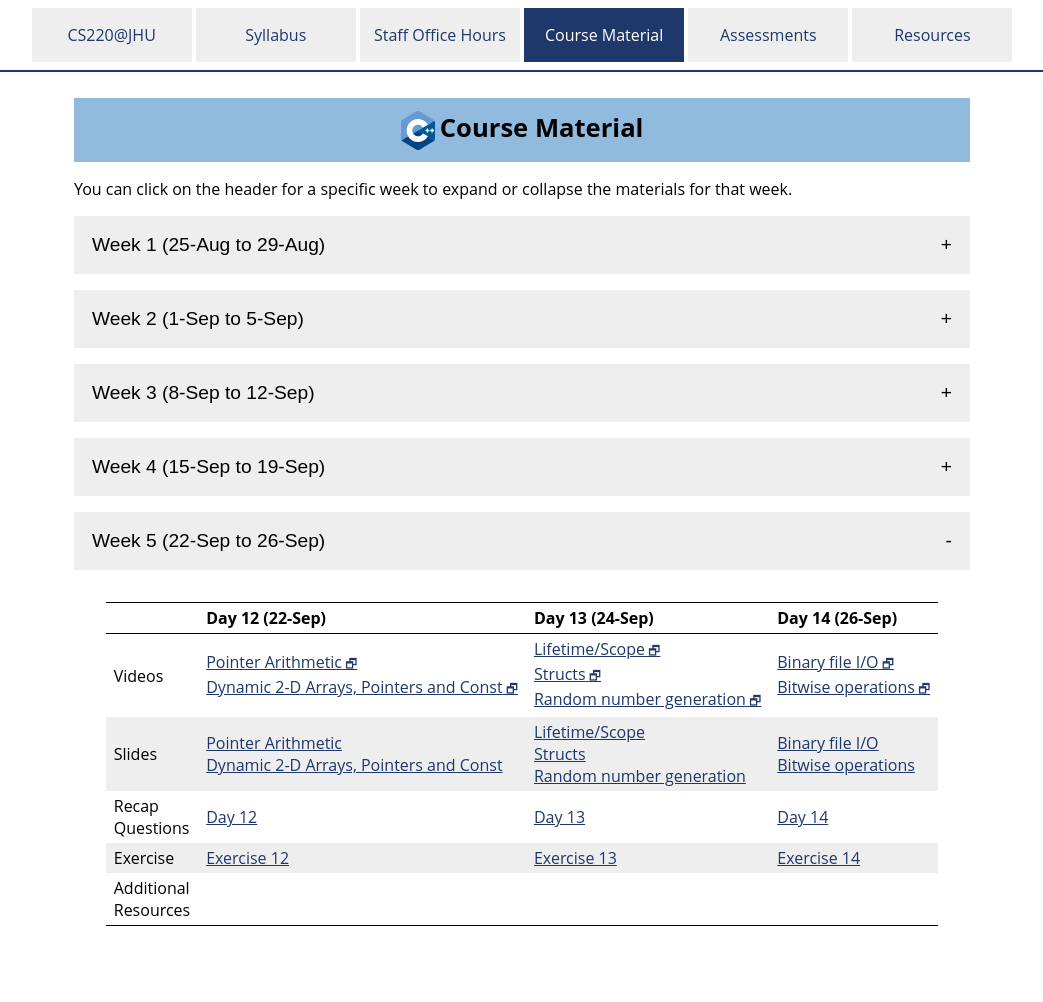
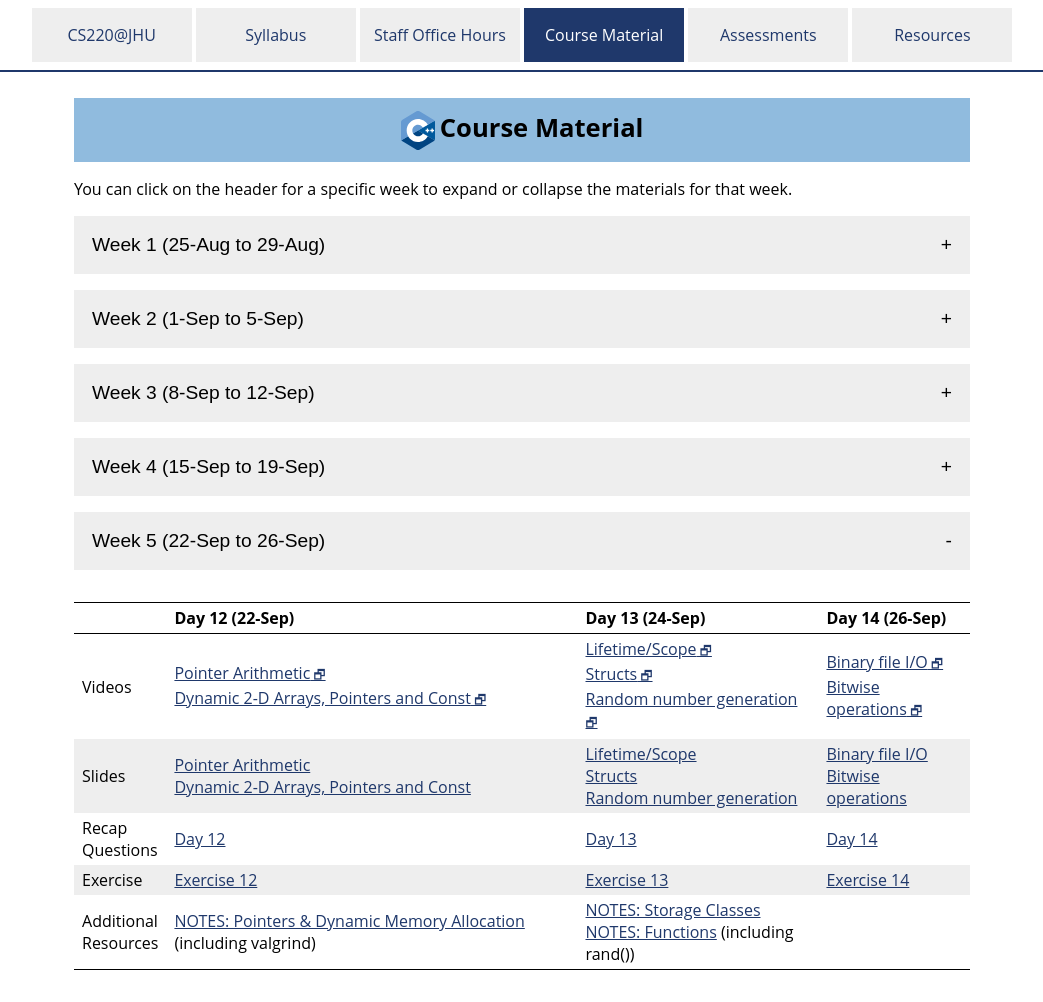
Before and after one commit to jhu-ip/cs220-f25, a Jekyll site: the page built from material.md, in a window 1280 px wide. Shown: the whole page, without its empty margins (118-1161 px from the left). Built offline with Jekyll 4.4.1, drawn with Linux system fonts in a browser that asks for light colours; before the commit the page ends 958 px from its top, so only the background shows below that.

Commit message:
added notes to weekly material

```diff
--- a/material.md
+++ b/material.md
@@ -207,8 +207,8 @@ the materials for that week.
     </tr>
     <tr>
       <td>Additional<br>Resources</td>
-      <td><a class='external' target='_blank' href='https://darkdust.net/files/GDB%20Cheat%20Sheet.pdf'>GDB Cheat Sheet</a></td>
-      <td><a class='external' target='_blank' href='https://www.youtube.com/watch?v=5VnDaHBi8dM'>Binky the Pointer (Video)</a></td>
+      <td><a class='external' target='_blank' href='https://darkdust.net/files/GDB%20Cheat%20Sheet.pdf'>GDB Cheat Sheet</a><br /> <a href='notes/notes-storage.html'>NOTES: Storage classes</a> (including gdb)</td>
+      <td><a class='external' target='_blank' href='https://www.youtube.com/watch?v=5VnDaHBi8dM'>Binky the Pointer (Video)</a><br /> <a href='notes/notes-pointers.html'>NOTES: Pointers & Dynamic Memory Allocation</a> (including valgrind)</td>
       <td><code>valgrind --leak-check=full --show-leak-kinds=all</code></td>
     </tr>
   </tbody>
@@ -252,8 +252,9 @@ the materials for that week.
     </tr>
     <tr>
       <td>Additional<br>Resources</td>
-      <td></td>
-      <td></td>
+      <td><a href='notes/notes-pointers.html'>NOTES: Pointers & Dynamic Memory Allocation</a> (including valgrind)</td>
+      <td><a href='notes/notes-storage.html'>NOTES: Storage Classes</a><br />
+      <a href='notes/notes-Cfunctions.html'>NOTES: Functions</a> (including rand())</td>
       <td></td>
     </tr>
   </tbody>
```
Also changed, not shown: resources.md (+2 -2 lines).
